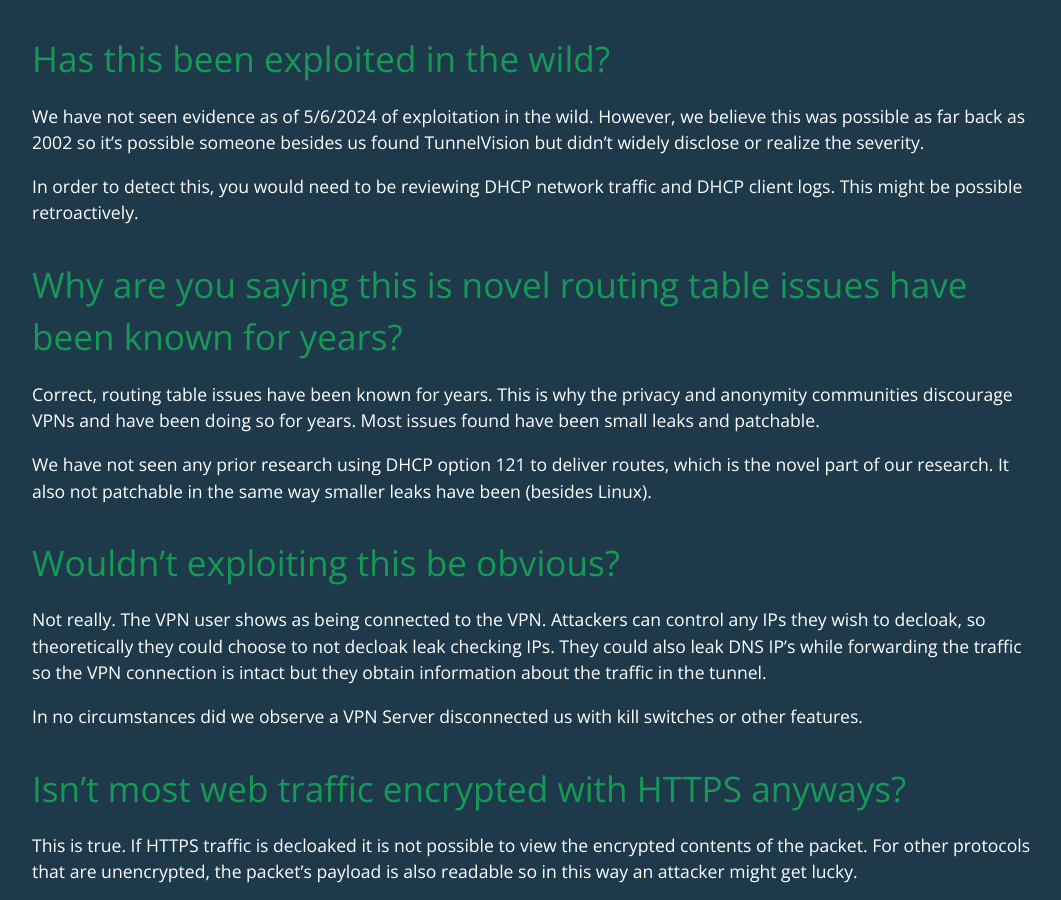
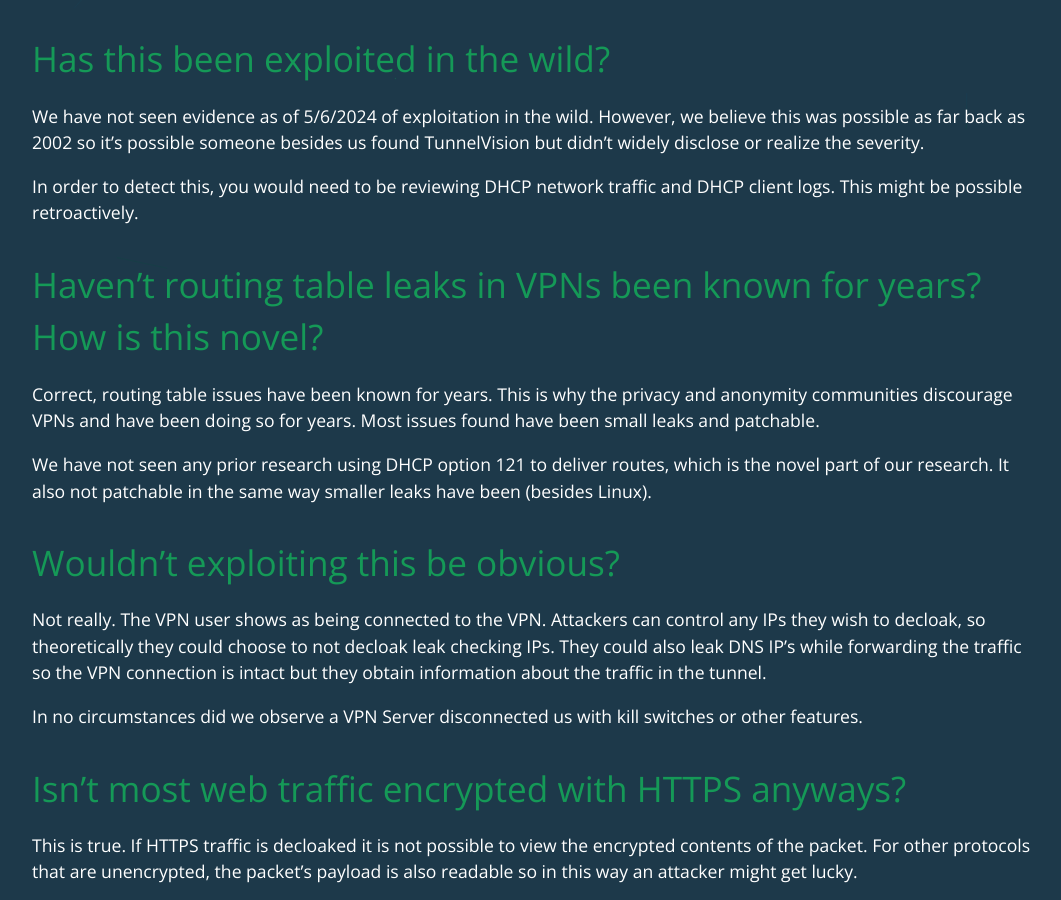
Before and after one commit to lmoratti/tunnelvisionbug, a Jekyll site: the page built from faq.md, in a window 1280 px wide and 900 px high, scrolled down 592 px. Shown: the whole window, without its empty margins (104-1165 px from the left). Built offline with Jekyll 4.4.1, drawn with Linux system fonts in a browser that asks for light colours; our own code applies the rules of GitHub Pages for plain Markdown files.

Commit message:
Update faq.md

```diff
--- a/faq.md
+++ b/faq.md
@@ -10,7 +10,7 @@
 
 In order to detect this, you would need to be reviewing DHCP network traffic and DHCP client logs. This might be possible retroactively.
 
-# Why are you saying this is novel routing table issues have been known for years?
+# Haven't routing table leaks in VPNs been known for years? How is this novel?
 Correct, routing table issues have been known for years. This is why the privacy and anonymity communities discourage VPNs and have been doing so for years. Most issues found have been small leaks and patchable.
 
 We have not seen any prior research using DHCP option 121 to deliver routes, which is the novel part of our research. It also not patchable in the same way smaller leaks have been (besides Linux).
```
